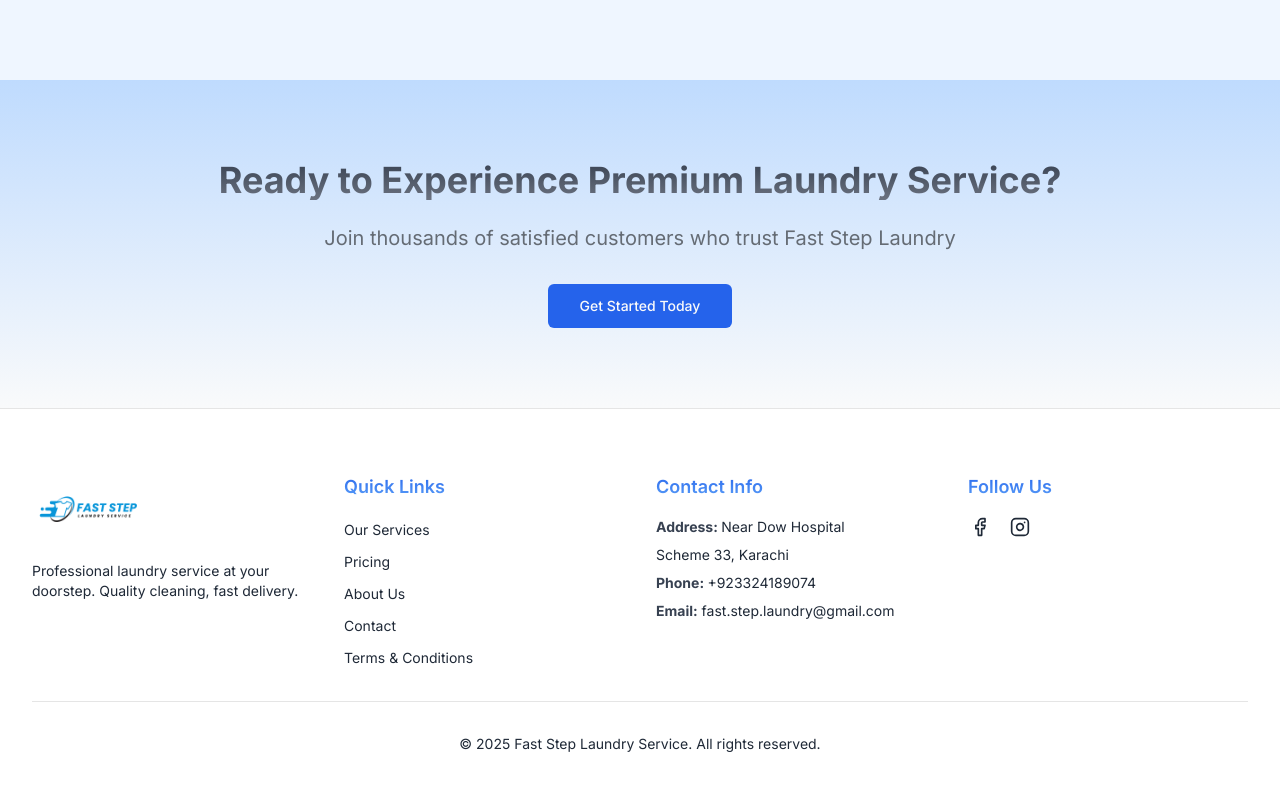
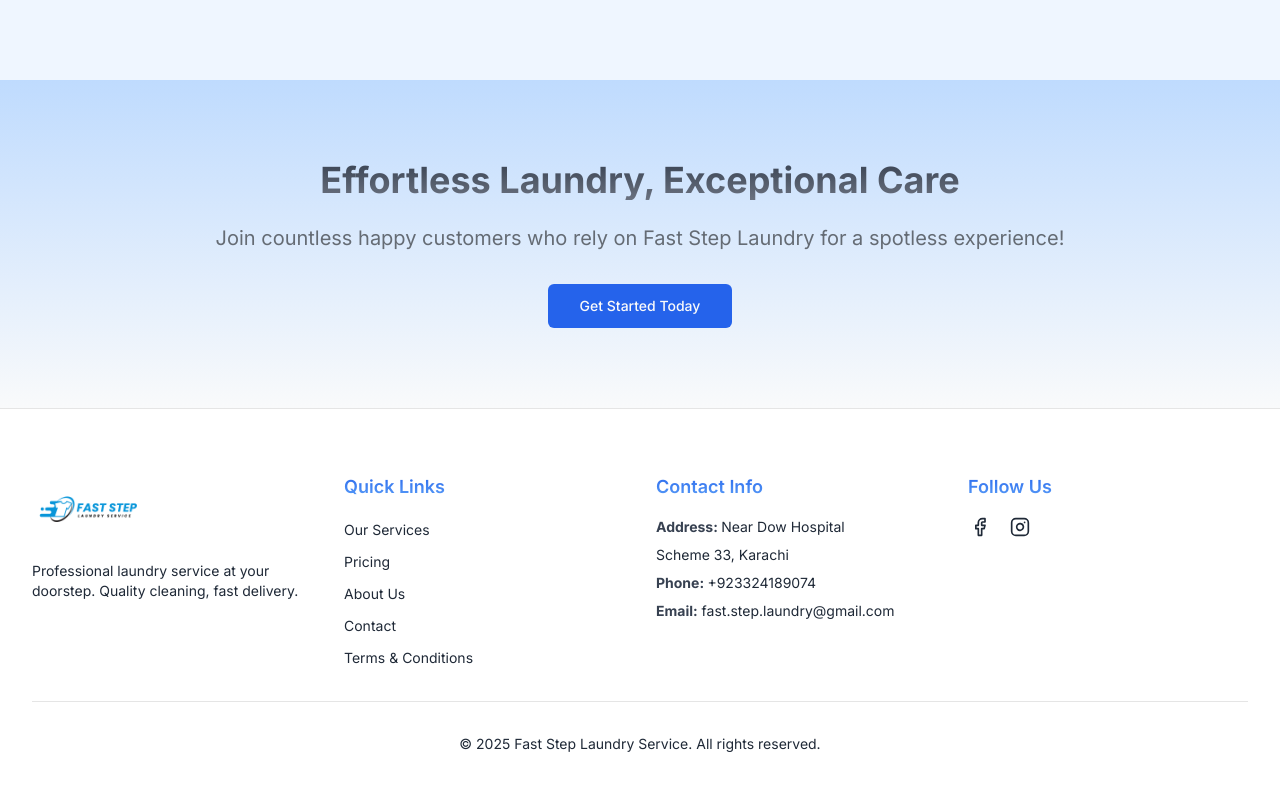
Before and after one commit to tehseen867/Fast_Step_laundry, a Next.js app: page /pricing in a window 1280 px wide. Shown: the part 1959-2749 px from the top of the page. Built offline with nearby package versions, Linux system fonts and the light colour scheme.

Commit message:
first commit

```diff
--- a/src/app/about/page.tsx
+++ b/src/app/about/page.tsx
@@ -83,8 +83,8 @@
       {/* CTA Section */}
       <section className="sm:py-20 py-10 bg-gradient-to-b from-blue-200 to-gray-50 text-primary-foreground">
         <div className="container text-center">
-          <h2 className="text-2xl sm:text-3xl md:text-4xl bg-clip-text text-transparent bg-gradient-to-t from-gray-500 to-gray-700 font-bold  sm:mb-6 mb-4">Ready to Experience Premium Laundry Service?</h2>
-          <p className="sm:text-xl text-sm sm:mb-8 mb-6 text-black/60 opacity-90">Join thousands of satisfied customers who trust Fast Step Laundry</p>
+          <h2 className="text-2xl sm:text-3xl md:text-4xl bg-clip-text text-transparent bg-gradient-to-t from-gray-500 to-gray-700 font-bold  sm:mb-6 mb-4">Reliable Laundry, Fresh Every Time</h2>
+          <p className="sm:text-xl text-sm sm:mb-8 mb-6 text-black/60 opacity-90">Join thousands who trust Fast Step Laundry for top-quality service!</p>
           <Button size="lg" asChild >
             <Link href="https://wa.me/923324189074?">Get Started Today</Link>
           </Button>
--- a/src/app/components/footer.tsx
+++ b/src/app/components/footer.tsx
@@ -60,10 +60,10 @@
           <div>
             <h3 className="text-lg font-semibold  md:mb-4 mb-2 bg-clip-text text-transparent bg-gradient-to-b from-blue-600 to-blue-400">Follow Us</h3>
             <div className="flex space-x-4">
-              <Link href="https://www.facebook.com/profile.php?id=61573060392789" className="text-gray-800 hover:text-blue-500">
+              <Link href="https://www.facebook.com/share/1HSjHCcndw/" className="text-gray-800 hover:text-blue-500">
                 <Facebook className="h-5 w-6" />
               </Link>
-              <Link href="https://www.instagram.com/" className="text-gray-800 hover:text-blue-500">
+              <Link href="https://www.instagram.com/faststeplaundry?igsh=MTh5MTBxb2NwNWttaQ==" className="text-gray-800 hover:text-blue-500">
                 <Instagram className="h-5 w-6" />
               </Link>
 
--- a/src/app/pricing/page.tsx
+++ b/src/app/pricing/page.tsx
@@ -221,8 +221,8 @@
       {/* CTA Section */}
       <section className="sm:py-20 py-10 bg-gradient-to-b from-blue-200 to-gray-50 text-primary-foreground">
         <div className="container text-center">
-          <h2 className="text-2xl sm:text-3xl md:text-4xl bg-clip-text text-transparent bg-gradient-to-t from-gray-500 to-gray-700 font-bold  sm:mb-6 mb-4">Ready to Experience Premium Laundry Service?</h2>
-          <p className="sm:text-xl text-sm sm:mb-8 mb-6 text-black/60 opacity-90">Join thousands of satisfied customers who trust Fast Step Laundry</p>
+          <h2 className="text-2xl sm:text-3xl md:text-4xl bg-clip-text text-transparent bg-gradient-to-t from-gray-500 to-gray-700 font-bold  sm:mb-6 mb-4">Effortless Laundry, Exceptional Care</h2>
+          <p className="sm:text-xl text-sm sm:mb-8 mb-6 text-black/60 opacity-90">Join countless happy customers who rely on Fast Step Laundry for a spotless experience!</p>
           <Button size="lg" asChild >
             <Link href="https://wa.me/923324189074?">Get Started Today</Link>
           </Button>
```
